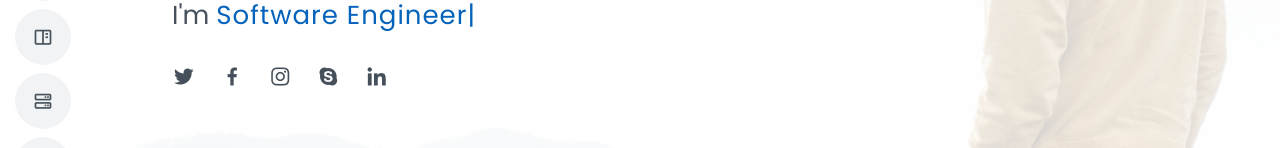
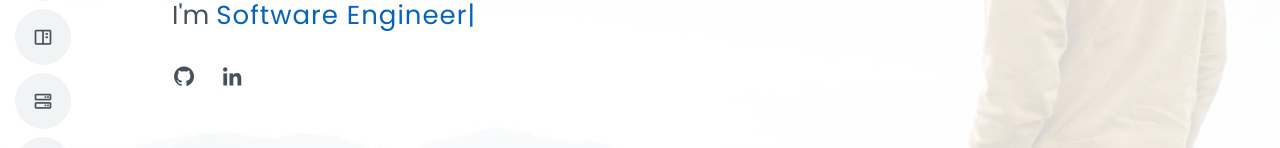
Before and after one commit to Hyunggilwoo/HyunggilWoo.github.io, a plain HTML site: page index.html in a window 1280 px wide. Shown: the part 391-539 px from the top of the page. Drawn offline with nearby package versions, Linux system fonts and the light colour scheme.

Commit message:
Added my social network sites
What is next:

Update my resume page

```diff
--- a/index.html
+++ b/index.html
@@ -61,12 +61,10 @@
     <div class="container" data-aos="zoom-in" data-aos-delay="100">
       <h1>Hyunggil Woo</h1>
       <p>I'm <span class="typed" data-typed-items="Student, Software Engineer, Aspiring Entrepreneur"></span></p>
+      <!-- My social media links are stored here-->
       <div class="social-links">
-        <a href="#" class="twitter"><i class="bx bxl-twitter"></i></a>
-        <a href="#" class="facebook"><i class="bx bxl-facebook"></i></a>
-        <a href="#" class="instagram"><i class="bx bxl-instagram"></i></a>
-        <a href="#" class="google-plus"><i class="bx bxl-skype"></i></a>
-        <a href="#" class="linkedin"><i class="bx bxl-linkedin"></i></a>
+        <a href="https://github.com/Hyunggilwoo" class="github"><i class="bx bxl-github"></i></a>
+        <a href="https://www.linkedin.com/in/hyunggil-woo/" class="linkedin"><i class="bx bxl-linkedin"></i></a>
       </div>
     </div>
   </section><!-- End Hero -->
```
